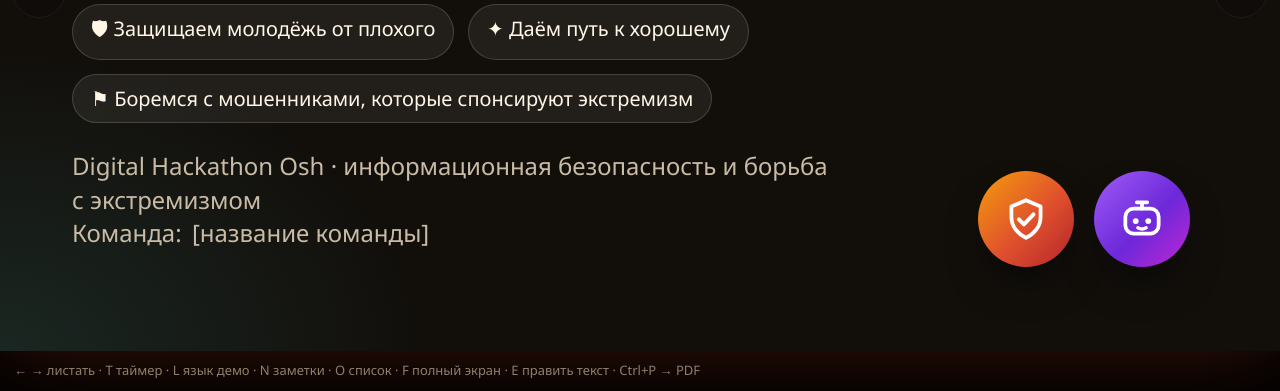
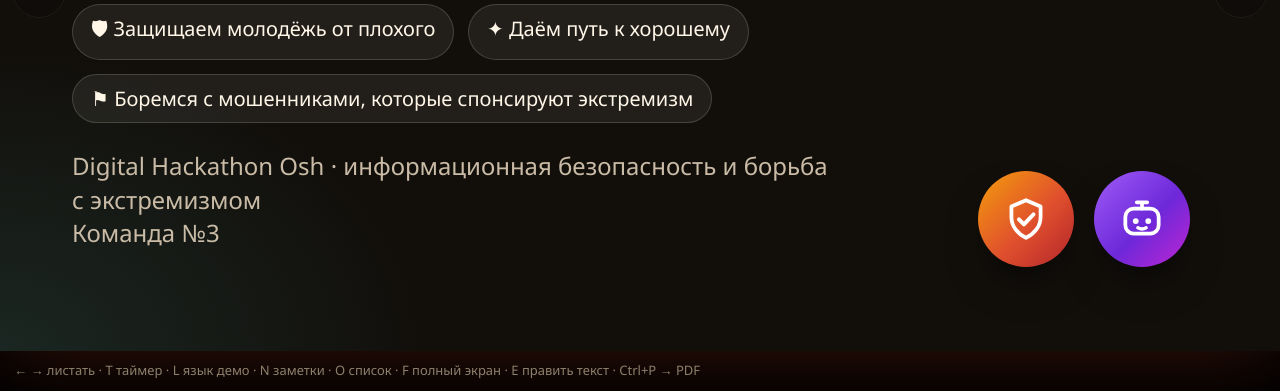
Before and after one commit to Baymrza/oygon, a plain HTML site: page pitch/index.html in a window 1280 px wide. Shown: the part 409-800 px from the top of the page. Drawn offline with Linux system fonts and the light colour scheme.

Commit message:
Титул питча: Команда №3
Co-Authored-By: Claude Sonnet 5.5 <noreply@anthropic.com>

```diff
--- a/pitch/index.html
+++ b/pitch/index.html
@@ -177,7 +177,7 @@ body:not(.editing) .edit{border-bottom-color:transparent}
     <span class="pill" data-a="pop" style="--d:1s">✦ Даём путь к хорошему</span>
     <span class="pill" data-a="pop" style="--d:1.2s">⚑ Боремся с мошенниками, которые спонсируют экстремизм</span>
   </div>
-  <p data-a="fade" style="--d:1.5s">Digital Hackathon Osh · информационная безопасность и борьба с экстремизмом<br>Команда: <span class="edit" data-k="team-name">[название команды]</span></p>
+  <p data-a="fade" style="--d:1.5s">Digital Hackathon Osh · информационная безопасность и борьба с экстремизмом<br>Команда №3</p>
   <div class="bots" aria-hidden="true">
     <div class="bot a" data-a="fall" style="--d:1.7s"><svg viewBox="0 0 24 24"><path d="M12 3l7 3v5c0 4.5-3 8.2-7 10-4-1.8-7-5.5-7-10V6z" fill="none" stroke="currentColor" stroke-width="1.8" stroke-linejoin="round"/><path d="M8.6 12.2l2.4 2.4 4.6-4.8" fill="none" stroke="currentColor" stroke-width="1.9" stroke-linecap="round" stroke-linejoin="round"/></svg></div>
     <div class="bot b" data-a="fall" style="--d:2.2s"><svg viewBox="0 0 24 24"><rect x="4" y="7" width="16" height="12" rx="4" fill="none" stroke="currentColor" stroke-width="1.8"/><path d="M12 7V4M9.5 4h5" stroke="currentColor" stroke-width="1.8" stroke-linecap="round"/><circle cx="9" cy="13" r="1.4" fill="currentColor"/><circle cx="15" cy="13" r="1.4" fill="currentColor"/><path d="M10 16.2c1.2.7 2.8.7 4 0" stroke="currentColor" stroke-width="1.6" stroke-linecap="round" fill="none"/></svg></div>
```
